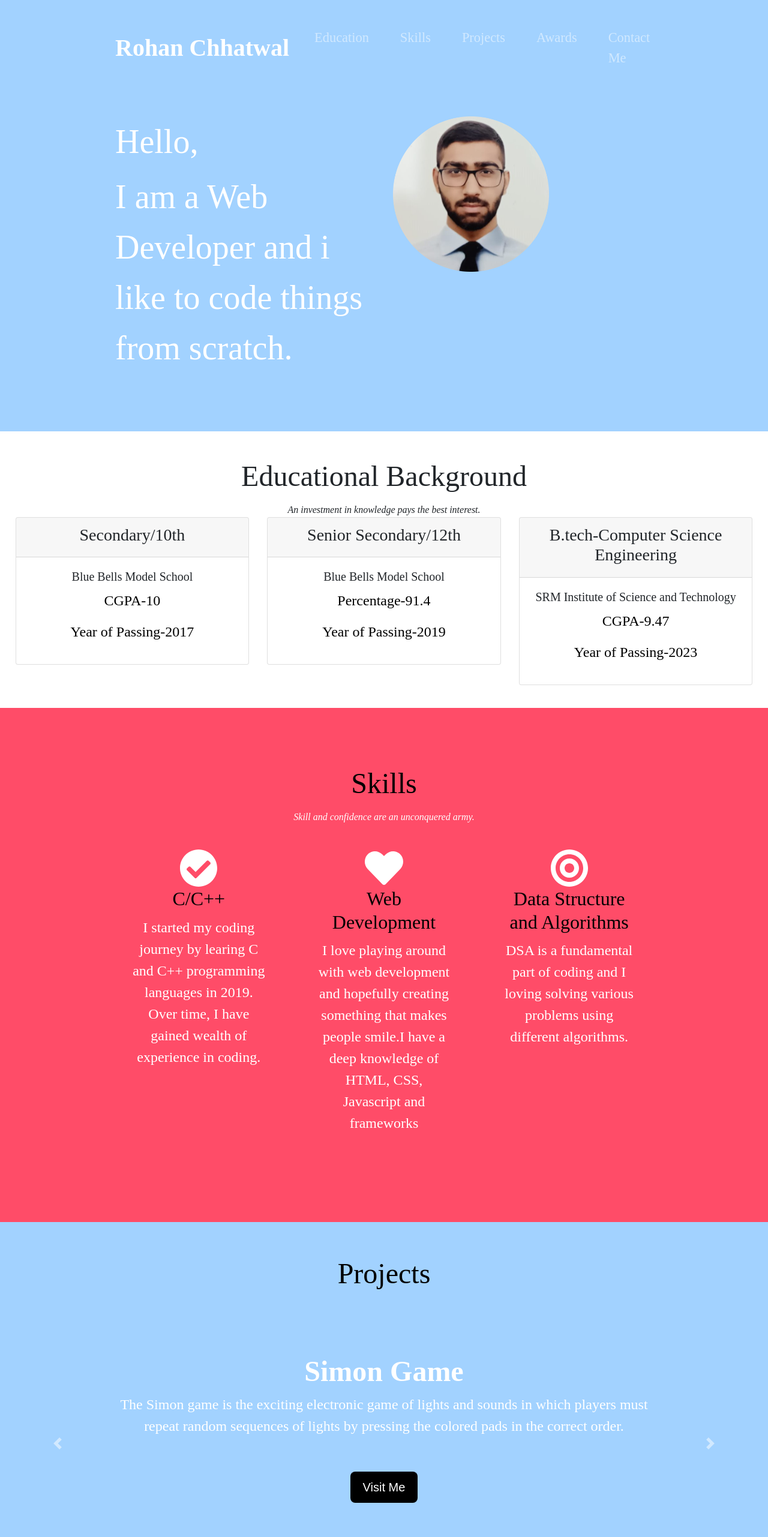
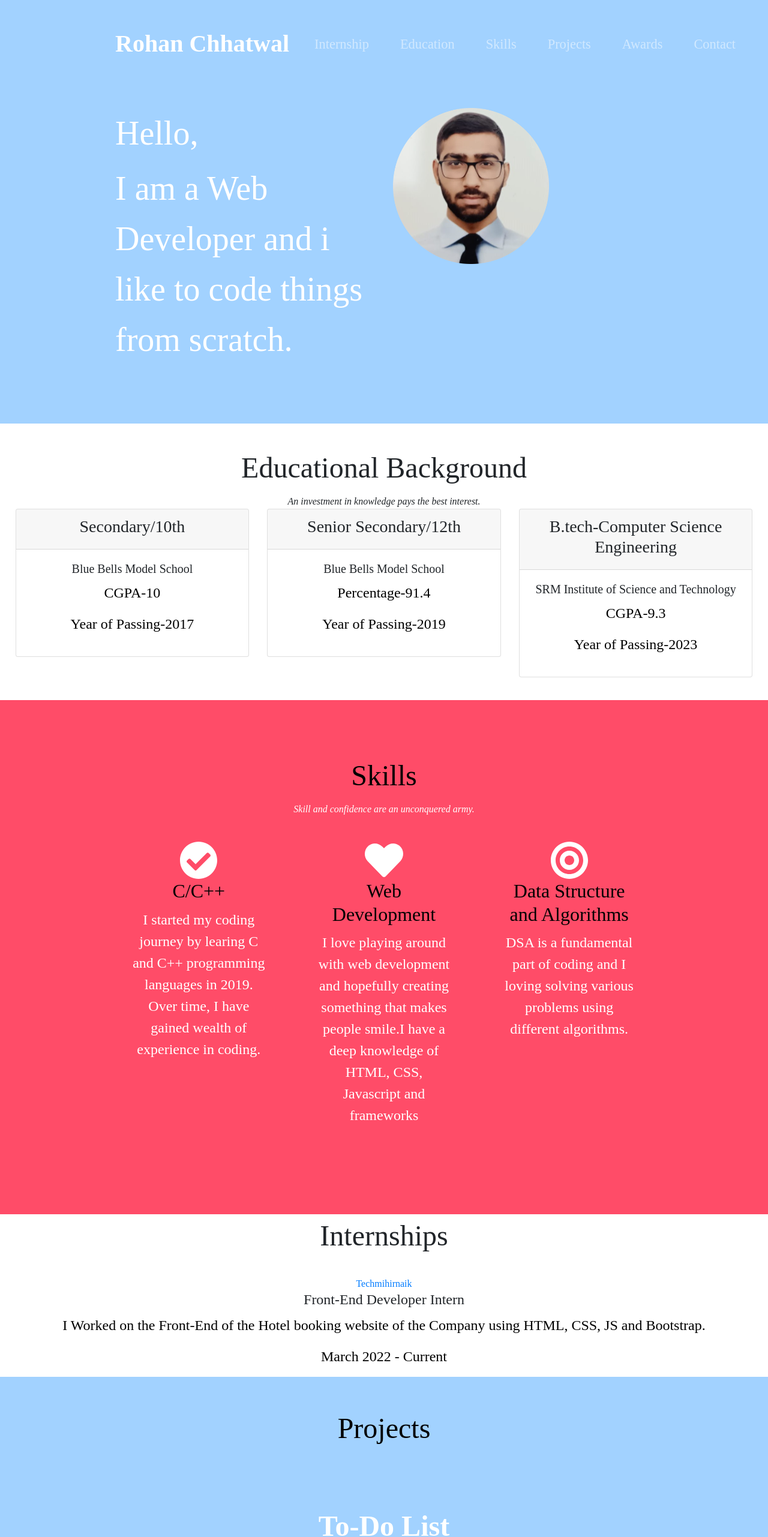
Before and after one commit to rohan110401/portfolio, a plain HTML site: page index.html in a window 1280 px wide. Shown: the top 2562 px of the page at 60% size. Drawn offline with nearby package versions, Linux system fonts and the light colour scheme.

Commit message:
Update index.html

```diff
--- a/index.html
+++ b/index.html
@@ -6,6 +6,7 @@
     <meta name="viewport" content="width=device-width, initial-scale=1.0">
     <title>Rohan Chhatwal</title>
 
+    <link rel="icon" href="favicon.ico">
      <!-- CSS Stylesheets -->
     <link rel="stylesheet" href="https://maxcdn.bootstrapcdn.com/bootstrap/4.0.0/css/bootstrap.min.css" integrity="sha384-Gn5384xqQ1aoWXA+058RXPxPg6fy4IWvTNh0E263XmFcJlSAwiGgFAW/dAiS6JXm" crossorigin="anonymous">
     <link rel="stylesheet" href="css/styles.css">
@@ -39,6 +40,9 @@
 
                   <ul class="navbar-nav ml-auto">
                     <li class="nav-item">
+                      <a class="nav-link" href="#internship">Internship</a>
+                    </li>
+                    <li class="nav-item">
                       <a class="nav-link" href="#education">Education</a>
                     </li>
                     <li class="nav-item">
@@ -51,7 +55,7 @@
                         <a class="nav-link" href="#awards">Awards</a>
                       </li>
                       <li class="nav-item">
-                        <a class="nav-link" href="#contact">Contact Me</a>
+                        <a class="nav-link" href="#contact">Contact</a>
                       </li>
 
                   </ul>
@@ -117,7 +121,7 @@
                 <div class="card-body">
 
                   <h5>SRM Institute of Science and Technology</h5>
-                  <p>CGPA-9.47</p>
+                  <p>CGPA-9.3</p>
                   <p>Year of Passing-2023</p>
 
 
@@ -130,6 +134,7 @@
 
           </div>
     </section>
+
 
     <section class="colored-section" id="skills">
         <div class="container-fluid">
@@ -158,6 +163,17 @@
         </div>
     </section>
 
+    <!--Internships-->
+    <section class="white-section" id="internship">
+      <h1 class="section-heading " id="intern-head">Internships</h1>
+
+        <br>
+        <a id="intern-link" href="https://techmihirnaik.in/">Techmihirnaik</a>
+        <h4 class="dev">Front-End Developer Intern</h4>
+        <p class="intern-des">I Worked on the Front-End of the Hotel booking website of the Company using HTML, CSS, JS and Bootstrap. </p>
+        <p>March 2022 - Current</p>
+    </section>
+
     <!--Projects-->
 
     <section class="white-section" id="projects">
@@ -165,6 +181,11 @@
         <div id="testimonial-carousel" class="carousel slide" data-ride="false">
             <div class="carousel-inner">
               <div class="carousel-item active container-fluid">
+                <h1 class="project-title">To-Do List</h1>
+                <h5 class="project-text">A To-Do List Website to manage all your day to day work.</h5>
+                <a class="btn" href="https://polar-bayou-30273.herokuapp.com/">Visit Me</a>
+              </div>
+              <div class="carousel-item container-fluid">
                 <h1 class="project-title">Simon Game</h1>
                 <h5 class="project-text">The Simon game is the exciting electronic game of lights and sounds in which players must repeat random sequences of lights by pressing the colored pads in the correct order.</h5>
                 <a class="btn" href="https://rohan110401.github.io/simongame/">Visit Me</a>
@@ -188,15 +209,15 @@
     </section>
 
     <section class="colored-section" id="awards">
-        <h1 class="section-heading">Awards/Achievements</h1>
+        <h1 class="section-heading" id="aw-head">Awards/Achievements</h1>
         <div class="awards-row">
             <h3 class="awards-sub">Academic Excellence Award</h3>
             <p class="awards-text">I got awarded with this award 2 times one in 2017 and one in 2019 for scoring highest marks in physics.</p>
         </div>
         <div class="awards-row">
-            <h3 class="awards-sub">Hackathons/Workshops</h3>
-            <p class="awards-text">I participated in vareity of hackathons and workshops and learnt various kinds of skills</p>
-        </div>
+          <h3 class="awards-sub">Online Hackathon Festival-2022</h3>
+          <p class="awards-text" id="last">Ranked among top 10 participants all over India.</p>
+      </div>
     </section>
 
     <section class="contact-section" id="contact">
```
